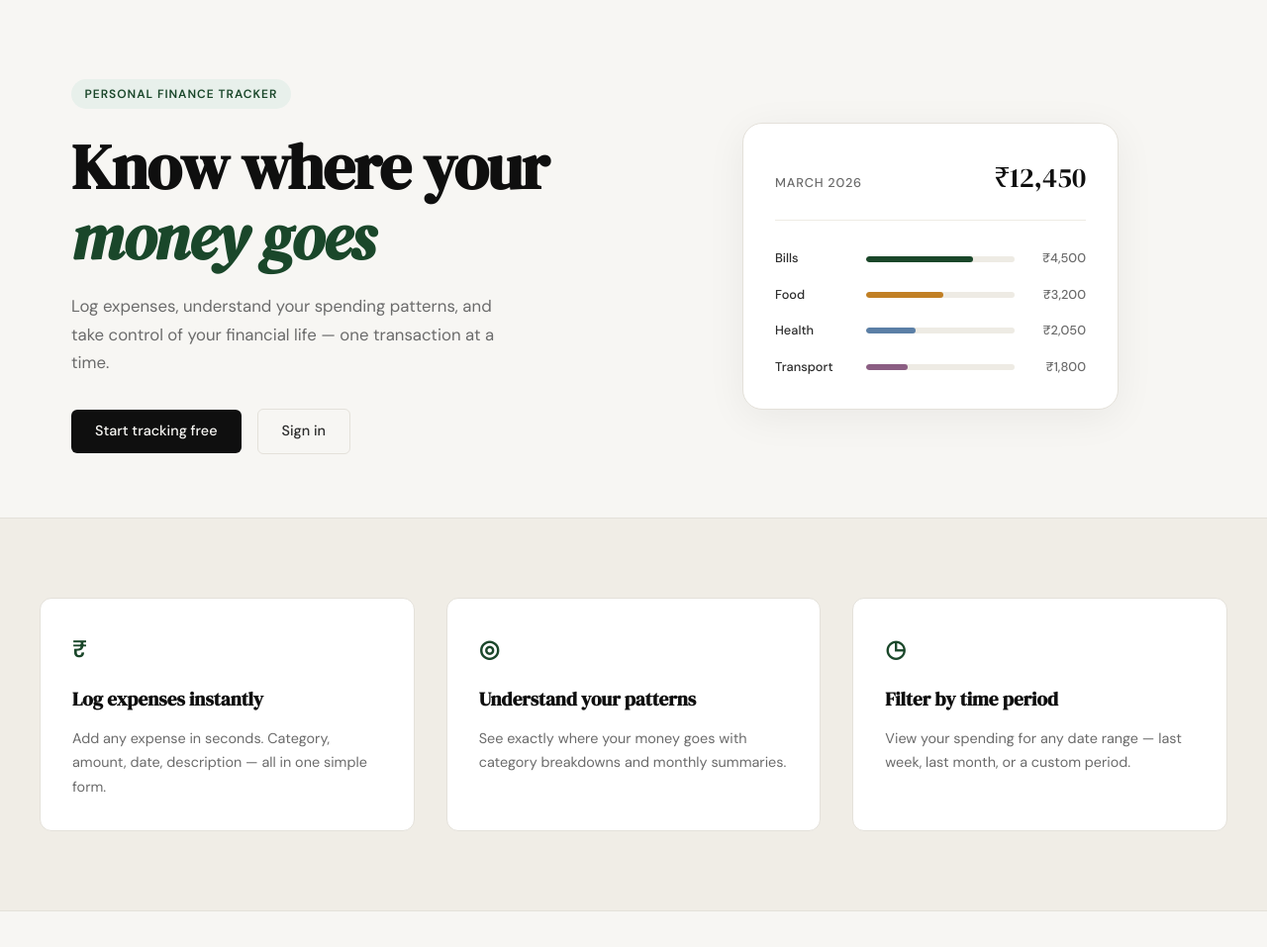
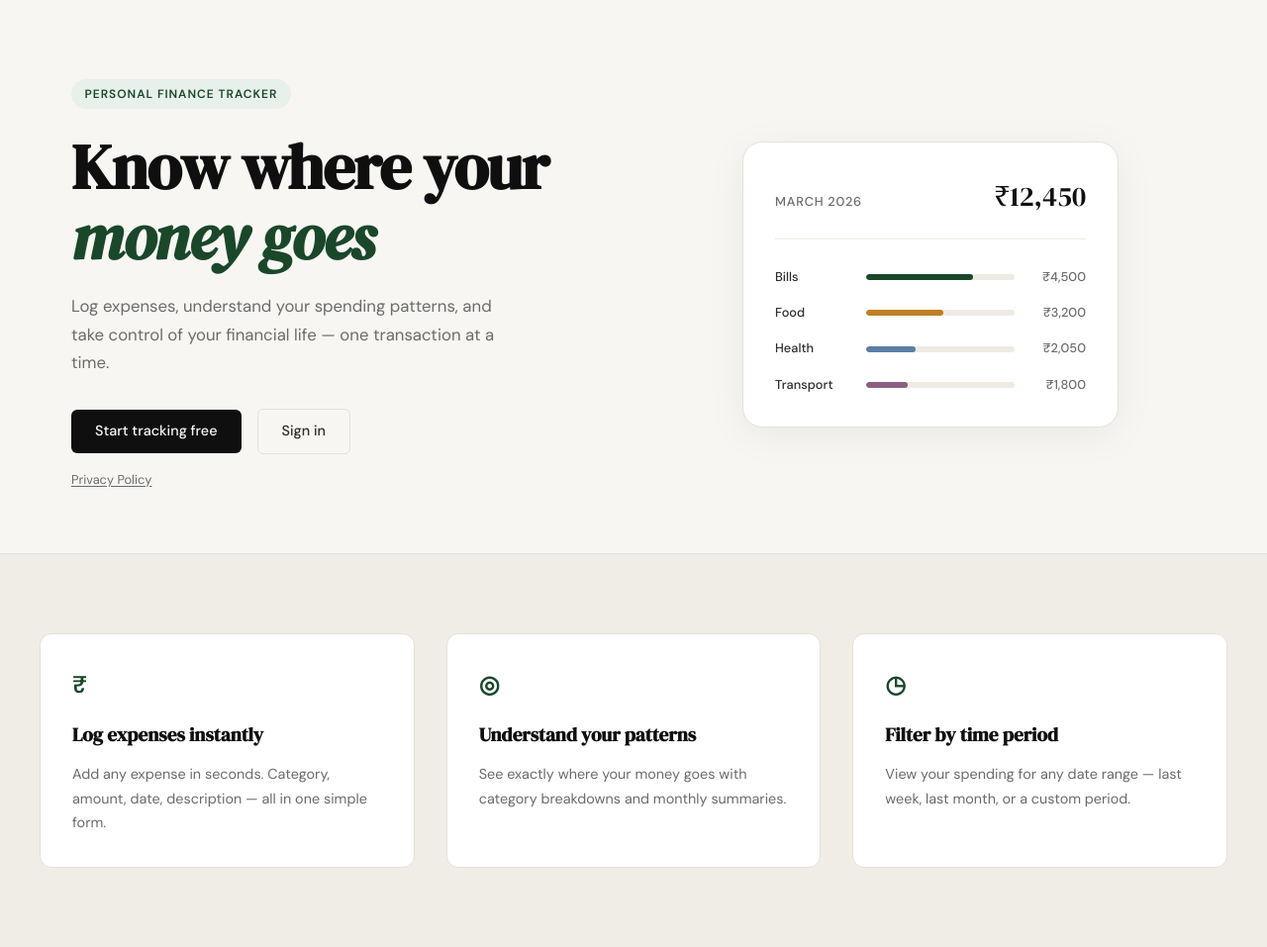
Before and after one commit to Ibrahim-rana/splendly, a Flask app: page / in a window 1280 px wide. Shown: the part 61-1018 px from the top of the page at 99% size. Run offline with Flask 3, Linux system fonts and the light colour scheme.

Commit message:
Add Privacy Policy link to hero and placeholder privacy page
Co-Authored-By: Claude Opus 5.5 <noreply@anthropic.com>

```diff
--- a/app.py
+++ b/app.py
@@ -20,6 +20,11 @@ def register():
 @app.route("/login")
 def login():
     return render_template("login.html")
+
+
+@app.route("/privacy-policy")
+def privacy_policy():
+    return render_template("privacy_policy.html")
 
 
 # ------------------------------------------------------------------ #
--- a/static/css/style.css
+++ b/static/css/style.css
@@ -172,6 +172,25 @@ a { color: inherit; text-decoration: none; }
     display: flex;
     gap: 1rem;
     align-items: center;
+}
+
+.hero-legal {
+    margin-top: 1rem;
+    font-size: 0.8rem;
+}
+
+.hero-legal a {
+    color: var(--ink-muted);
+    text-decoration: underline;
+    text-underline-offset: 2px;
+}
+
+.hero-legal a:hover { color: var(--accent); }
+
+.hero-legal a:focus-visible {
+    outline: 2px solid var(--accent);
+    outline-offset: 2px;
+    border-radius: 2px;
 }
 
 /* ------------------------------------------------------------------ */
--- a/templates/landing.html
+++ b/templates/landing.html
@@ -20,6 +20,9 @@
             <a href="{{ url_for('register') }}" class="btn-primary">Start tracking free</a>
             <a href="{{ url_for('login') }}" class="btn-ghost">Sign in</a>
         </div>
+        <p class="hero-legal">
+            <a href="{{ url_for('privacy_policy') }}">Privacy Policy</a>
+        </p>
     </div>
     <div class="hero-visual">
         <div class="mock-card">
```
Also changed, not shown: templates/privacy_policy.html (added, +23 -0 lines).
